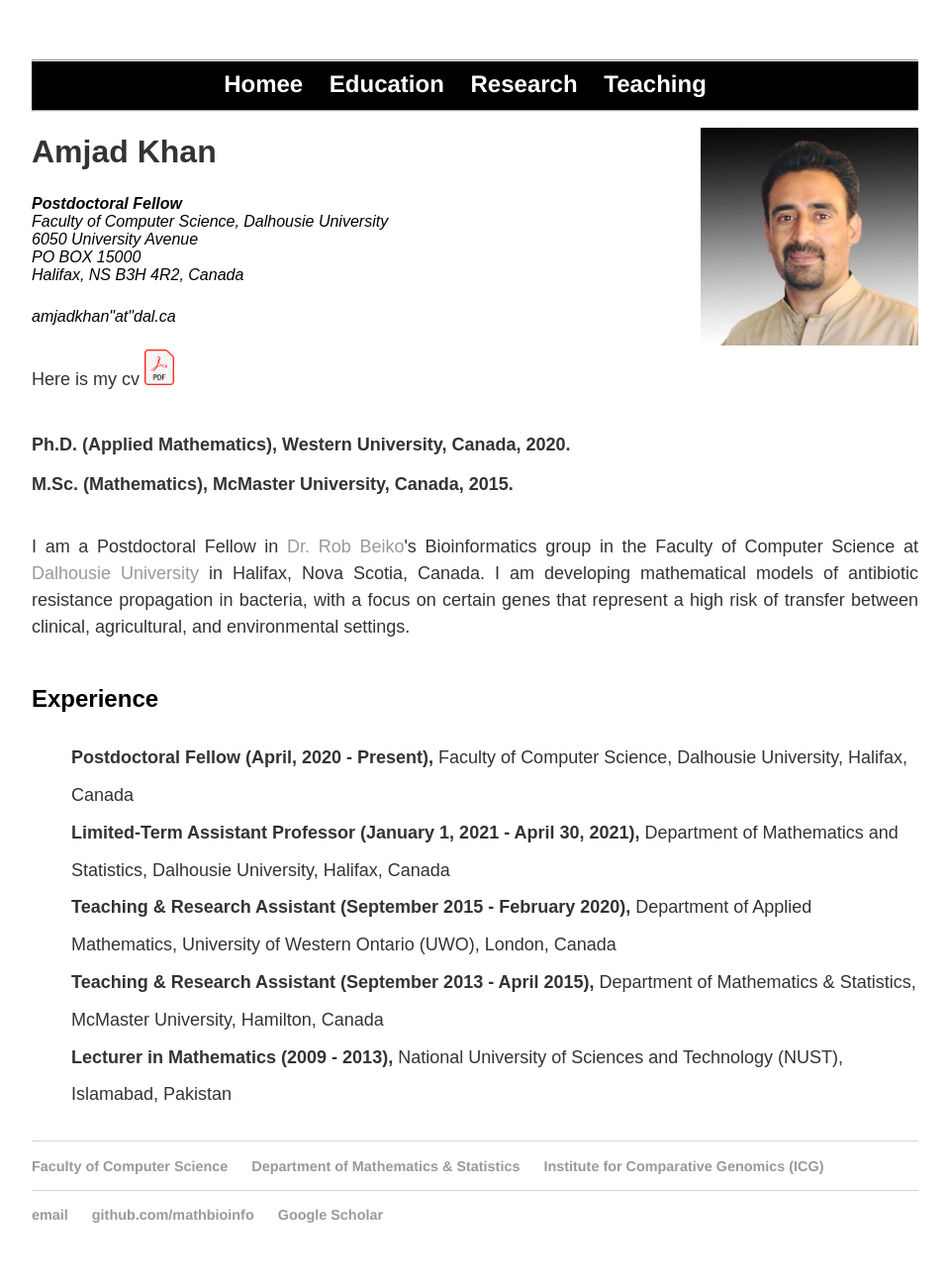
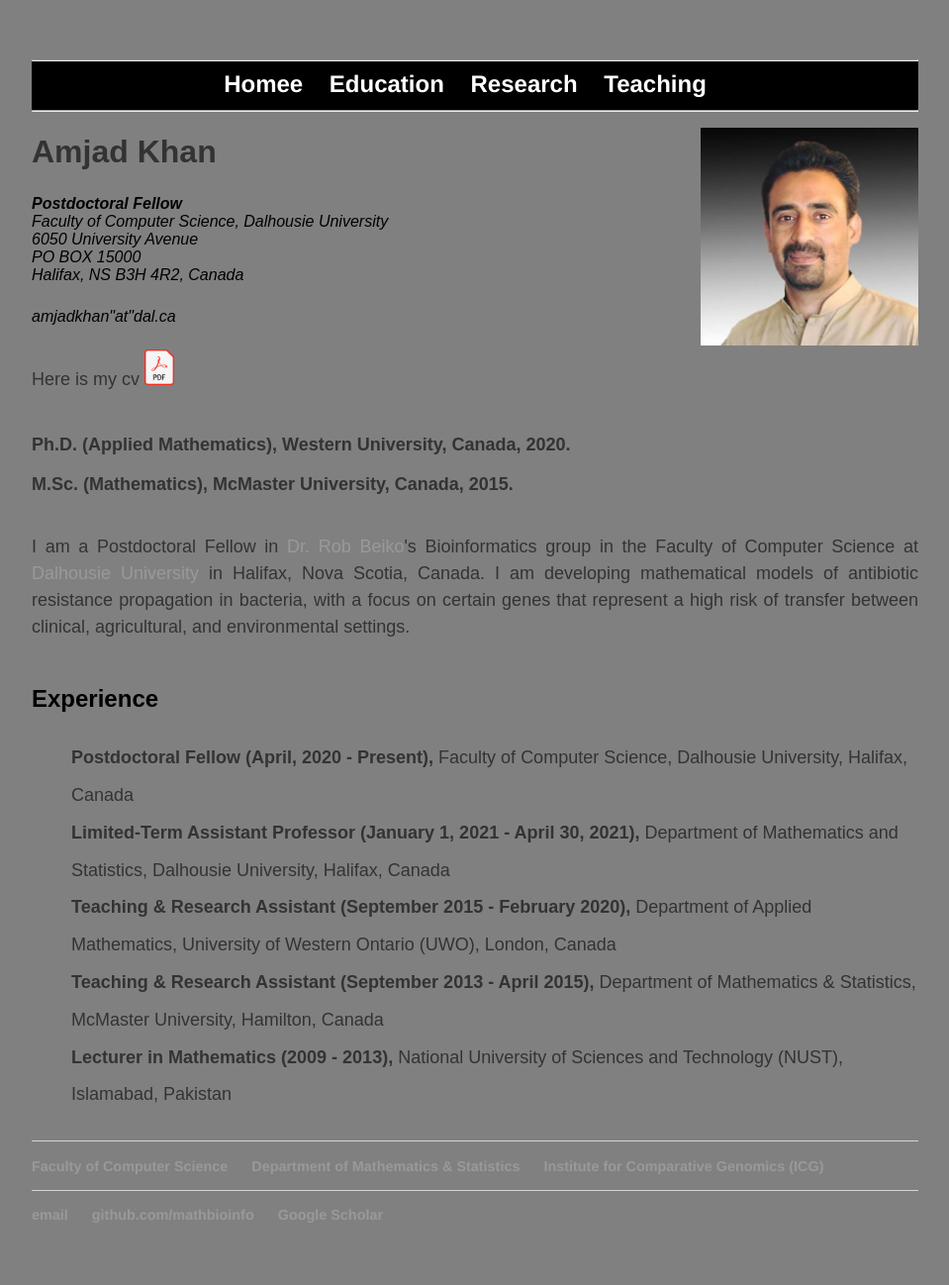
Before and after one commit to MathBioInfo/amjadkhan, a Jekyll site: the page index.html, which Jekyll copies as it is, in a window 1280 px wide. Shown: the whole page at 99% size, without its empty margins (160-1119 px from the left). Built offline with Jekyll 4.4.1, drawn with Linux system fonts in a browser that asks for light colours.

Commit message:
Update index.html

```diff
--- a/index.html
+++ b/index.html
@@ -3,7 +3,7 @@
 
 </style>
 </head>
-<body style="background-color:Iron Gray;">
+<body style="background-color:Gray;">
 	<head >
 		<title>Amjad Khan</title>
 		<style><!--
```
